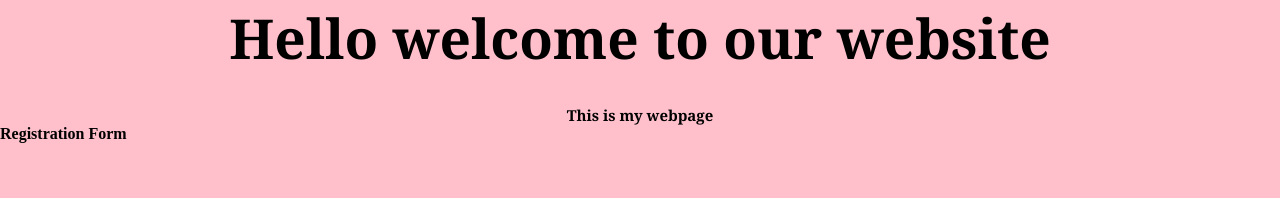
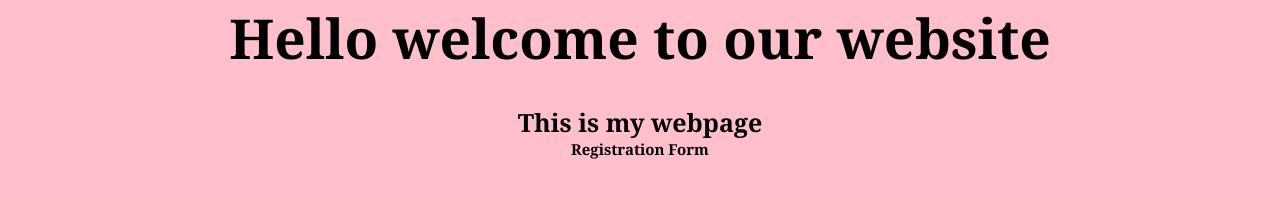
Before and after one commit to sagar-demo/local-demo, a plain HTML site: page localrepo/index.html in a window 1280 px wide. Drawn offline with Linux system fonts and the light colour scheme.

Commit message:
added styling to the registrationform heading

```diff
--- a/localrepo/style.css
+++ b/localrepo/style.css
@@ -14,6 +14,13 @@ h1{
 h3{
     color: black;
     font-family: Georgia, 'Times New Roman', Times, serif;
+    font-size: 25px;
+    text-align: center;
+}
+h4{
+     color: black;
+    font-family: Georgia, 'Times New Roman', Times, serif;
     font-size: 15px;
     text-align: center;
+
 }
```
